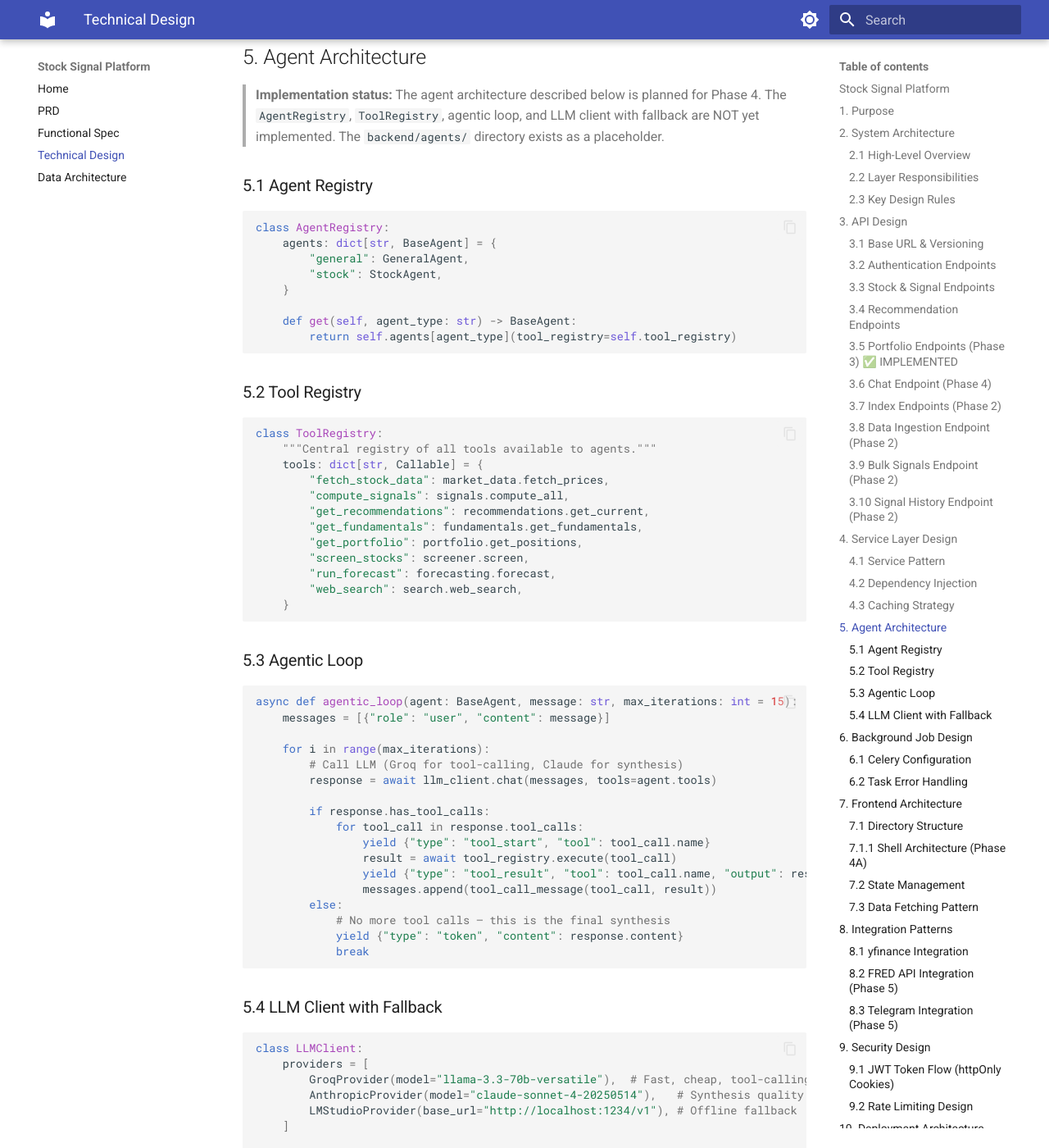
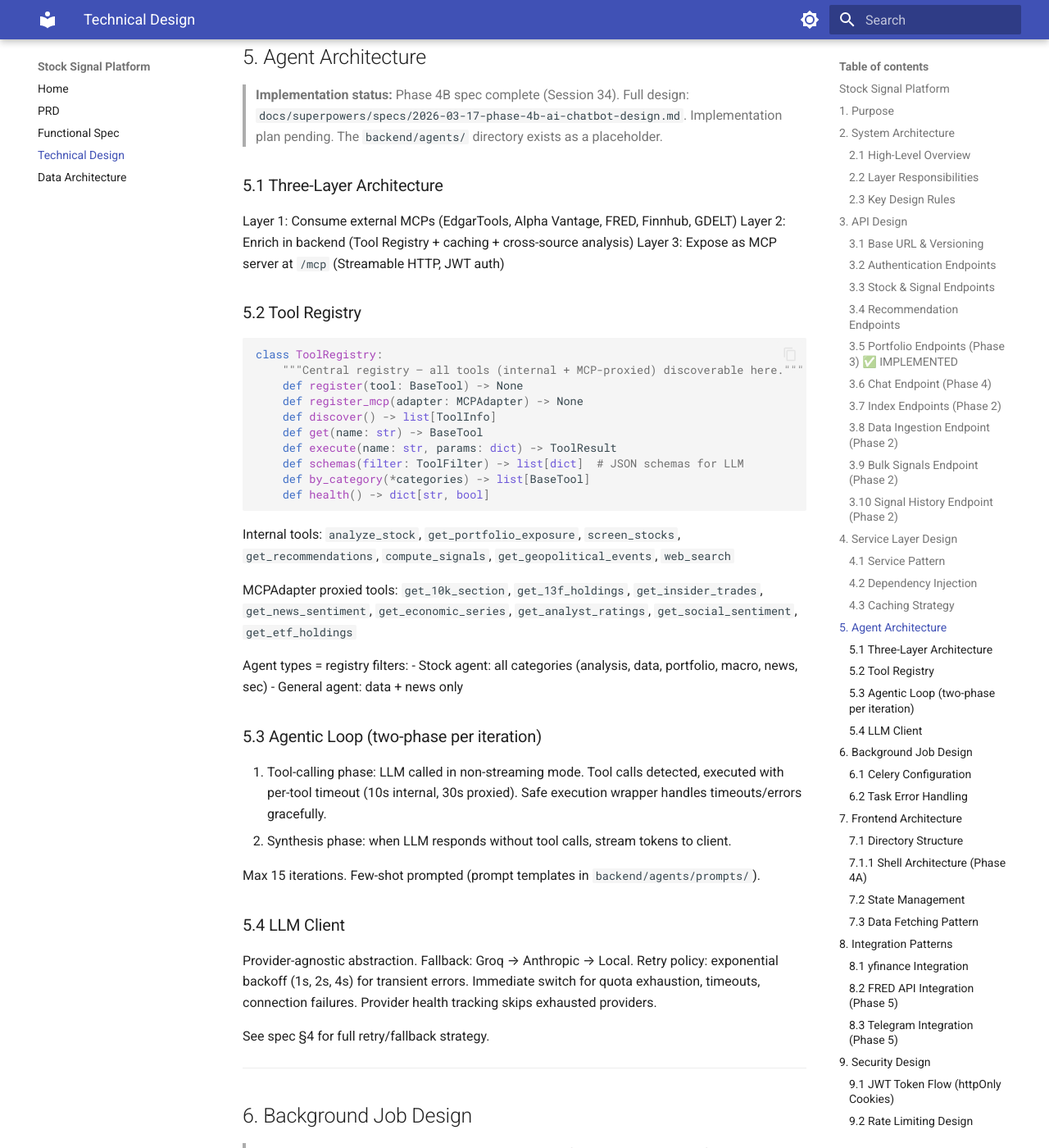
Before and after one commit to vipulbhatia29/stock-signal-platform, an MkDocs documentation site: the page built from docs/TDD.md, in a window 1280 px wide and 1400 px high, scrolled down 8861 px. Shown: the whole window at 82% size. Built offline with MkDocs 1.6.1 and Material for MkDocs 9.7.7, drawn with Linux system fonts in a browser that asks for light colours; some of the changed text lies outside the part shown.

Commit message:
docs: update PRD, FSD, TDD for Phase 4B three-layer architecture
PRD §5.6: expanded to 5 data layers, external MCPs, warm pipeline
PRD §5.10: MCP server pulled forward from Phase 6 to Phase 4B
FSD FR-8: expanded to FR-8.1–8.8 (external data, warm pipeline, MCP, degradation)
FSD Phase Matrix: MCP + CI/CD moved to Phase 4, options to Phase 5
TDD §5: rewritten for Tool Registry + MCPAdapter + two-phase agentic loop
TDD §12: MCP server changed from multi-server stdio+SSE to single Streamable HTTP

Ref: KAN-16

Co-Authored-By: Claude Opus 4.6 (1M context) <noreply@anthropic.com>

````diff
--- a/docs/FSD.md
+++ b/docs/FSD.md
@@ -399,29 +399,60 @@ Users can override weights via UserPreference.composite_weights.
 - Typography: Sora (UI labels) + JetBrains Mono (numbers/metrics) loaded via `next/font/google`
 - All components restyed to navy design tokens (card2, hov, bhi, warning, cyan)
 
-### FR-8: AI Chatbot (Phase 4)
+### FR-8: AI Chatbot — Financial Intelligence Platform (Phase 4B backend, 4C frontend)
 
 **FR-8.1: Agent Selection**
-- General Agent: web search + Q&A (no tool access to portfolio)
-- Stock Agent: full tool access (signals, fundamentals, portfolio, screener, forecast)
+- General Agent: web search + news Q&A (limited tool access)
+- Stock Agent: full tool access across all 5 data layers
 - User selects agent type per conversation
+- Agent type bound at session creation (cannot switch mid-session)
 
 **FR-8.2: Tool Orchestration**
-- Agent uses LLM tool-calling to invoke platform tools
+- Tool Registry with pluggable internal tools and MCPAdapter for external sources
+- Agent uses LLM tool-calling to invoke registered tools
 - Maximum 15 tool calls per conversation turn
 - All data in responses must come from tool results (no hallucination)
 - If a tool fails, agent explains the failure and continues with available data
+- Few-shot prompted agents for reliable tool selection
 
-**FR-8.3: Streaming**
+**FR-8.3: External Data Integration (5 layers)**
+- SEC Filings: 10-K, 10-Q, 8-K, 13F, Form 4 (via EdgarTools MCP)
+- News + Sentiment: financial news with sentiment scores (via Alpha Vantage MCP)
+- Macroeconomic: FRED data — Fed rate, CPI, treasury yields, employment (via FRED MCP)
+- Geopolitical: event detection + sector impact mapping (via GDELT API)
+- Analyst + Alternative: consensus ratings, ESG, social sentiment, supply chain (via Finnhub MCP)
+- Web search: general web search for current information (via SerpAPI)
+
+**FR-8.4: Warm Data Pipeline**
+- Daily: analyst consensus per tracked ticker, key FRED macro indicators
+- Weekly: top institutional holders (13F) per portfolio stock
+- On-demand with cache: 10-K/10-Q section extraction (cached 24h after first query)
+
+**FR-8.5: Streaming**
 - Response streams via NDJSON over SSE
-- Frontend renders incrementally as tokens arrive
-- Tool execution status shown as progress indicators
+- Stream events: thinking, tool_start, tool_result, token, done, provider_fallback, degraded
+- Frontend renders incrementally as tokens arrive (Phase 4C)
+- Tool execution status shown as progress indicators (Phase 4C)
 
-**FR-8.4: Conversation History**
+**FR-8.6: Conversation History**
 - Stored per ChatSession (user + agent_type)
-- ChatMessage records: role, content, tool_calls, tokens_used, model_used
-- History sent as context for multi-turn conversations
+- ChatMessage records: role, content, tool_calls, tokens_used, model_used, latency_ms
+- Sliding window: last 20 messages as LLM context (16K token budget)
+- History summary when context exceeds 12K tokens
 - Sessions auto-expire after 24 hours of inactivity
+
+**FR-8.7: MCP Server (pulled forward from Phase 6)**
+- Platform intelligence exposed as MCP server at `/mcp` (Streamable HTTP)
+- Same Tool Registry powers both chat endpoint and MCP server
+- Callable by Claude Code, Cursor, or any MCP-compatible client
+- Authenticated via JWT (same as REST API)
+
+**FR-8.8: Graceful Degradation**
+- Individual tool failures don't crash the response
+- LLM provider fallback: Groq → Anthropic → Local
+- Exponential backoff for transient errors, immediate switch for quota/timeout
+- MCP server health tracking — disconnected adapters excluded from tool set
+- User informed of degraded data availability in response
 
 ### FR-9: Alerts & Notifications (Phase 5)
 
@@ -656,14 +687,18 @@ After 3+ months of data accumulation, the following metrics become available:
 | Portfolio snapshots | | | ✓ | | | |
 | Alert rules engine | | | ✓ | | | |
 | Position sizing | | | ✓ | | | |
-| AI chatbot | | | | ✓ | | |
-| Chat UI | | | | ✓ | | |
+| AI chatbot backend | | | | ✓ (4B) | | |
+| Tool Registry + MCPAdapters | | | | ✓ (4B) | | |
+| External MCP integrations | | | | ✓ (4B) | | |
+| Warm data pipeline | | | | ✓ (4B) | | |
+| MCP server (`/mcp`) | | | | ✓ (4B) | | |
+| Chat UI (frontend wiring) | | | | ✓ (4C) | | |
+| CI/CD pipeline | | | | ✓ (done) | | |
 | Background jobs (Celery) | | | | | ✓ | |
 | Forecasting (Prophet) | | | | | ✓ | |
 | Model versioning | | | | | ✓ | |
-| Macro overlay | | | | | ✓ | |
+| Options flow (Unusual Whales) | | | | | ✓ | |
 | Telegram notifications | | | | | ✓ | |
 | Recommendation evaluation | | | | | ✓ | |
-| MCP servers | | | | | | ✓ |
+| LLMOps / Gateway | | | | | | ✓ |
 | Cloud deployment | | | | | | ✓ |
-| CI/CD | | | | | | ✓ |
--- a/docs/PRD.md
+++ b/docs/PRD.md
@@ -272,34 +272,45 @@ Bloomberg-inspired dark mode, semantic color tokens (OKLCH), financial-specific
 - Alerts fire correctly based on configured thresholds
 - Can handle portfolios of up to 50 positions
 
-### 5.6 AI Chatbot (P1 — Should Have)
+### 5.6 AI Chatbot — Financial Intelligence Platform (P1 — Should Have)
 
-**Description:** Conversational interface for querying portfolio and market data.
+**Description:** Three-layer financial intelligence platform: consume external data via MCP servers, enrich in backend with caching and cross-source analysis, expose as reusable MCP server. The chatbot is the first consumer, not the last.
 
 **Requirements:**
-- Natural language input with streaming response
-- Agent can call all platform tools (signals, fundamentals, portfolio, screener,
-  forecasting, web search)
-- Multi-step reasoning: a single question can trigger 3-5 tool calls
+- Natural language input with streaming response (NDJSON/SSE)
+- Agent can call platform tools AND external data sources across 5 layers:
+  - Layer 1: Fundamentals (existing DB — signals, Piotroski, portfolio)
+  - Layer 2: SEC Filings (10-K, 10-Q, 13F, insider trades via EdgarTools MCP)
+  - Layer 3: News + Sentiment (Alpha Vantage MCP, social sentiment via Finnhub)
+  - Layer 4: Macro + Geopolitical (FRED MCP for macro data, GDELT for geopolitical events)
+  - Layer 5: Analyst + Alternative (analyst ratings, ESG, supply chain via Finnhub)
+- Multi-step reasoning: a single question can trigger 3-5+ tool calls across layers
 - Markdown-formatted responses with embedded data tables
 - Agent selector: General (web search, Q&A) and Stock Analysis (full toolkit)
-- Chat history preserved per session
+- Chat history preserved per session (24h expiry)
+- Tool Registry with pluggable tools and MCPAdapter for external sources
+- Warm data pipeline: pre-processed analyst consensus, FRED indicators, institutional holdings
+- Graceful degradation: individual tool failures don't crash the response
+- Few-shot prompted agents for reliable tool selection
+- Exposed as MCP server at `/mcp` (Streamable HTTP) for Claude Code, Cursor, future apps
 
 **Example Interactions:**
 
 | User Says | Agent Does |
 |-----------|-----------|
-| "Analyse AAPL" | Fetches data → computes signals → runs forecast → searches news → synthesizes report |
-| "How is my portfolio doing?" | Reads positions → computes P&L → checks allocation → summarizes |
-| "What should I buy in Tech?" | Screens Technology sector → ranks by composite score → checks portfolio for overlap → recommends top 3 |
-| "Why is SOFI bearish?" | Fetches signals → explains each indicator → provides context |
-| "Set a 15% stop loss on MSFT" | Updates portfolio rules → confirms |
+| "Analyse AAPL" | Fetches signals → gets 10-K risk factors → fetches news sentiment → gets analyst ratings → synthesizes report |
+| "How is my portfolio doing?" | Reads positions → computes P&L → checks sector exposure → gets macro context → summarizes |
+| "What should I buy in Tech?" | Screens Technology sector → checks analyst consensus → reviews macro environment → checks portfolio overlap → recommends top 3 |
+| "How exposed am I to the Iran situation?" | Fetches geopolitical events → maps to affected sectors → calculates portfolio exposure → gets oil/treasury data → synthesizes risk assessment |
+| "Show me MSFT's insider trading" | Fetches Form 4 data → summarizes recent insider buys/sells → contextualizes with price action |
 
 **Acceptance Criteria:**
 - Response starts streaming within 2 seconds
 - Multi-tool queries complete within 15 seconds
 - Agent correctly identifies which tools to call based on user intent
 - No hallucinated data — all numbers come from tool calls
+- MCP server at `/mcp` callable by external MCP clients
+- Graceful degradation when external data sources are unavailable
 
 ### 5.7 Price Forecasting (P1 — Should Have)
 
@@ -353,15 +364,16 @@ Bloomberg-inspired dark mode, semantic color tokens (OKLCH), financial-specific
 - Macro overlay adjusts recommendation confidence (bullish signals in Risk-Off
   regime should be flagged as lower confidence)
 
-### 5.10 MCP Tool Servers (P2 — Nice to Have)
+### 5.10 MCP Tool Server (P1 — Pulled forward to Phase 4B)
 
-**Description:** Expose platform tools as MCP servers for external AI access.
+**Description:** Expose platform intelligence as a single MCP server for external AI access. Originally Phase 6; pulled forward because the Tool Registry (Phase 4B core) is the same abstraction the MCP server exposes.
 
 **Requirements:**
-- Each tool group (market-data, signals, portfolio, screener) wrapped as an
-  MCP server
-- Tools callable by Claude desktop, Claude Code, or any MCP-compatible client
-- Same business logic as in-process tools — MCP is just a transport layer
+- Single MCP server at `/mcp` using Streamable HTTP transport
+- Exposes all Tool Registry tools (internal + proxied external) via MCP protocol
+- Tools callable by Claude Code, Cursor, or any MCP-compatible client
+- Authenticated via JWT (same auth as REST API)
+- Same business logic as chatbot tools — MCP is just a transport layer
 
 ---
 
--- a/docs/TDD.md
+++ b/docs/TDD.md
@@ -406,79 +406,50 @@ async def get_signal_service(
 
 ## 5. Agent Architecture
 
-> **Implementation status:** The agent architecture described below is planned for Phase 4. The `AgentRegistry`, `ToolRegistry`, agentic loop, and LLM client with fallback are NOT yet implemented. The `backend/agents/` directory exists as a placeholder.
+> **Implementation status:** Phase 4B spec complete (Session 34). Full design: `docs/superpowers/specs/2026-03-17-phase-4b-ai-chatbot-design.md`. Implementation plan pending. The `backend/agents/` directory exists as a placeholder.
 
-### 5.1 Agent Registry
+### 5.1 Three-Layer Architecture
 
-```python
-class AgentRegistry:
-    agents: dict[str, BaseAgent] = {
-        "general": GeneralAgent,
-        "stock": StockAgent,
-    }
-
-    def get(self, agent_type: str) -> BaseAgent:
-        return self.agents[agent_type](tool_registry=self.tool_registry)
-```
+Layer 1: Consume external MCPs (EdgarTools, Alpha Vantage, FRED, Finnhub, GDELT)
+Layer 2: Enrich in backend (Tool Registry + caching + cross-source analysis)
+Layer 3: Expose as MCP server at `/mcp` (Streamable HTTP, JWT auth)
 
 ### 5.2 Tool Registry
 
 ```python
 class ToolRegistry:
-    """Central registry of all tools available to agents."""
-    tools: dict[str, Callable] = {
-        "fetch_stock_data": market_data.fetch_prices,
-        "compute_signals": signals.compute_all,
-        "get_recommendations": recommendations.get_current,
-        "get_fundamentals": fundamentals.get_fundamentals,
-        "get_portfolio": portfolio.get_positions,
-        "screen_stocks": screener.screen,
-        "run_forecast": forecasting.forecast,
-        "web_search": search.web_search,
-    }
+    """Central registry — all tools (internal + MCP-proxied) discoverable here."""
+    def register(tool: BaseTool) -> None
+    def register_mcp(adapter: MCPAdapter) -> None
+    def discover() -> list[ToolInfo]
+    def get(name: str) -> BaseTool
+    def execute(name: str, params: dict) -> ToolResult
+    def schemas(filter: ToolFilter) -> list[dict]  # JSON schemas for LLM
+    def by_category(*categories) -> list[BaseTool]
+    def health() -> dict[str, bool]
 ```
 
-### 5.3 Agentic Loop
+Internal tools: `analyze_stock`, `get_portfolio_exposure`, `screen_stocks`, `get_recommendations`, `compute_signals`, `get_geopolitical_events`, `web_search`
 
-```python
-async def agentic_loop(agent: BaseAgent, message: str, max_iterations: int = 15):
-    messages = [{"role": "user", "content": message}]
+MCPAdapter proxied tools: `get_10k_section`, `get_13f_holdings`, `get_insider_trades`, `get_news_sentiment`, `get_economic_series`, `get_analyst_ratings`, `get_social_sentiment`, `get_etf_holdings`
 
-    for i in range(max_iterations):
-        # Call LLM (Groq for tool-calling, Claude for synthesis)
-        response = await llm_client.chat(messages, tools=agent.tools)
+Agent types = registry filters:
+- Stock agent: all categories (analysis, data, portfolio, macro, news, sec)
+- General agent: data + news only
 
-        if response.has_tool_calls:
-            for tool_call in response.tool_calls:
-                yield {"type": "tool_start", "tool": tool_call.name}
-                result = await tool_registry.execute(tool_call)
-                yield {"type": "tool_result", "tool": tool_call.name, "output": result}
-                messages.append(tool_call_message(tool_call, result))
-        else:
-            # No more tool calls — this is the final synthesis
-            yield {"type": "token", "content": response.content}
-            break
-```
+### 5.3 Agentic Loop (two-phase per iteration)
 
-### 5.4 LLM Client with Fallback
+1. Tool-calling phase: LLM called in non-streaming mode. Tool calls detected, executed with per-tool timeout (10s internal, 30s proxied). Safe execution wrapper handles timeouts/errors gracefully.
+2. Synthesis phase: when LLM responds without tool calls, stream tokens to client.
 
-```python
-class LLMClient:
-    providers = [
-        GroqProvider(model="llama-3.3-70b-versatile"),  # Fast, cheap, tool-calling
-        AnthropicProvider(model="claude-sonnet-4-20250514"),   # Synthesis quality
-        LMStudioProvider(base_url="http://localhost:1234/v1"), # Offline fallback
-    ]
+Max 15 iterations. Few-shot prompted (prompt templates in `backend/agents/prompts/`).
 
-    async def chat(self, messages, tools=None):
-        for provider in self.providers:
-            try:
-                return await provider.chat(messages, tools)
-            except (APIError, Timeout) as e:
-                logger.warning(f"{provider.name} failed: {e}, trying next")
-                continue
-        raise AllProvidersFailedError()
-```
+### 5.4 LLM Client
+
+Provider-agnostic abstraction. Fallback: Groq → Anthropic → Local.
+Retry policy: exponential backoff (1s, 2s, 4s) for transient errors. Immediate switch for quota exhaustion, timeouts, connection failures. Provider health tracking skips exhausted providers.
+
+See spec §4 for full retry/fallback strategy.
 
 ---
 
@@ -934,36 +905,37 @@ def stock_factory(db_session):
 
 ---
 
-## 12. MCP Server Design (Phase 6)
+## 12. MCP Server Design (Phase 4B — pulled forward from Phase 6)
 
-### 12.1 MCP Server Mapping
+> **Phase change:** Originally Phase 6. Pulled forward to Phase 4B because the Tool Registry is the same abstraction the MCP server exposes — minimal incremental effort. Full design: `docs/superpowers/specs/2026-03-17-phase-4b-ai-chatbot-design.md` §10.
 
-Each tool group becomes an MCP server:
+### 12.1 Single MCP Server
 
-| MCP Server | Tools Exposed |
-|-----------|---------------|
-| market-data | fetch_prices, get_latest_price, search_stocks |
-| signal-engine | compute_signals, get_latest_signals, get_composite_score |
-| portfolio | get_positions, get_allocation, log_transaction, get_dividends |
-| screener | screen_stocks, get_universe |
-| recommendations | get_recommendations, acknowledge |
+One MCP server exposes ALL Tool Registry tools (not one server per tool group):
+
+```python
+# backend/mcp_server/server.py
+from fastmcp import FastMCP
+
+mcp = FastMCP("stock-signal-platform")
+
+# Tools auto-registered from ToolRegistry — not hardcoded here
+for tool in registry.discover():
+    mcp.register_tool(tool.name, tool.description, tool.parameters, tool.execute)
+```
 
 ### 12.2 Transport
 
-- stdio for local MCP clients (Claude Desktop, Claude Code)
-- SSE for remote MCP clients
-- Same business logic — MCP is just a transport wrapper
+**Streamable HTTP** — mounted on FastAPI at `/mcp`:
+- Single endpoint supports request-response AND SSE streaming
+- Authenticated via JWT (same as REST API)
+- Clients: Claude Code, Cursor, future mobile/Slack bots
 
-```python
-# mcp_servers/signal_engine.py
-from mcp.server import Server
-
-server = Server("signal-engine")
-
-@server.tool()
-async def compute_signals(ticker: str) -> dict:
-    """Compute all technical signals for a stock."""
-    return await signal_tool.compute_all(ticker)
+```
+FastAPI (port 8181)
+  ├── /api/v1/...          ← REST API
+  ├── /api/v1/chat/stream  ← chatbot (NDJSON)
+  └── /mcp                 ← MCP server (Streamable HTTP)
 ```
 
 ---
````
